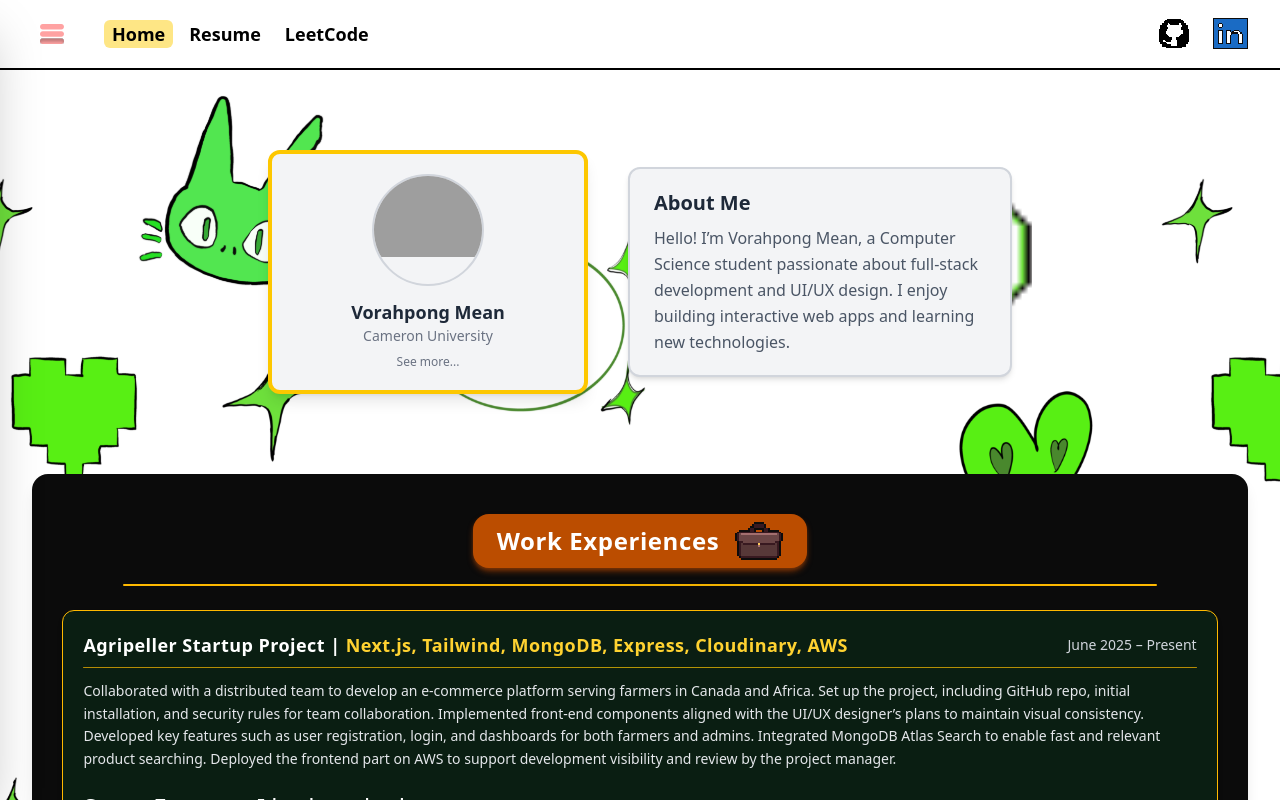
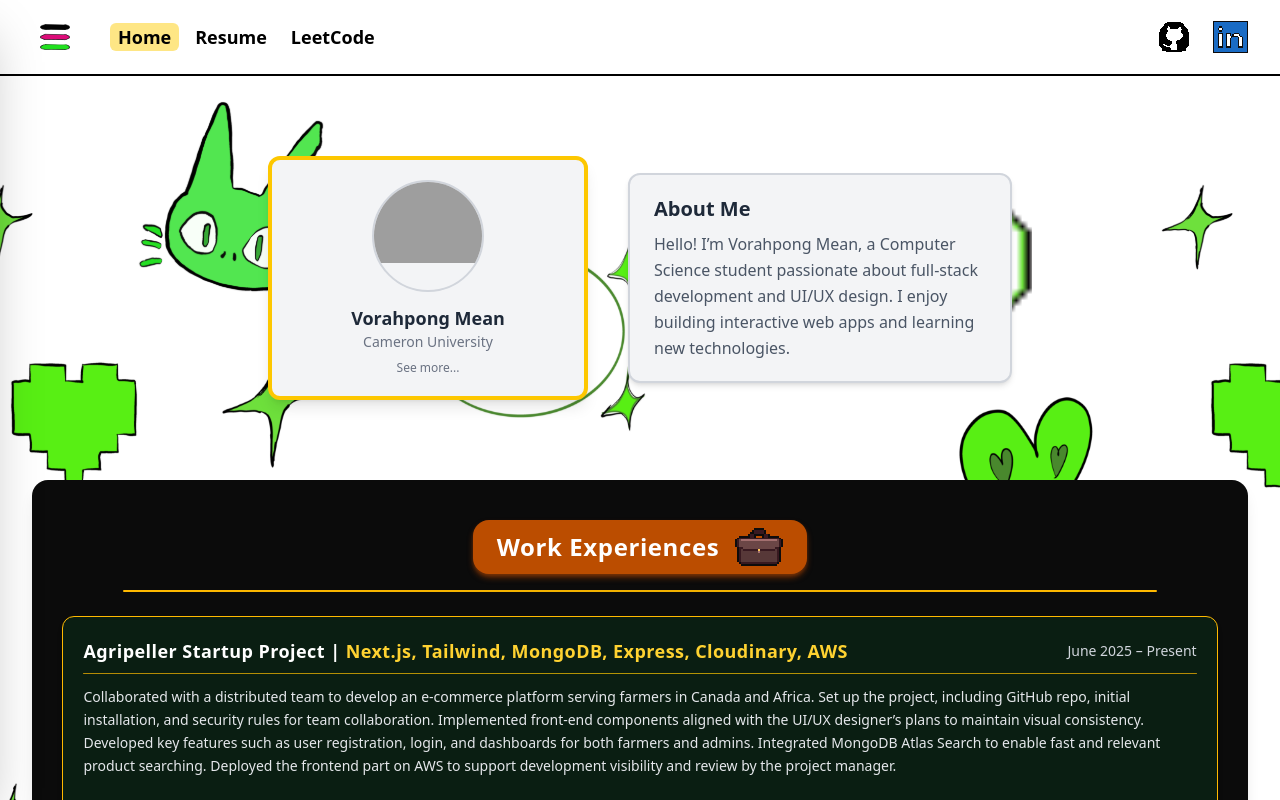
Before and after one commit to VorahPong/personal-portfolio-frontend, a Next.js app: page / in a window 1280 px wide. Shown: the top 800 px of the page. Built offline with nearby package versions, Linux system fonts and the light colour scheme; grey boxes are pictures that could not be loaded.

Commit message:
updated setting icon

```diff
--- a/src/app/components/main-page/navigation-bar.tsx
+++ b/src/app/components/main-page/navigation-bar.tsx
@@ -15,13 +15,13 @@ export default function NavigationBar() {
 				<button
 						onClick={() => setIsSidebarOpen(true)}
 						aria-label="Open Settings Sidebar"
-						className="p-2 rounded-md hover:bg-amber-100 transition"
+						className="p-2 rounded-md transition"
 					>
 						<Image
-							src="/assets/setting-button.svg"
+							src="/assets/setting-button2.png"
 							alt="Settings Icon"
-							width={24}
-							height={24}
+							width={30}
+							height={30}
 							className="hover:scale-110 transition-transform duration-300"
 						/>
 					</button>
```
Also changed, not shown: public/assets/setting-button2.png (added).
